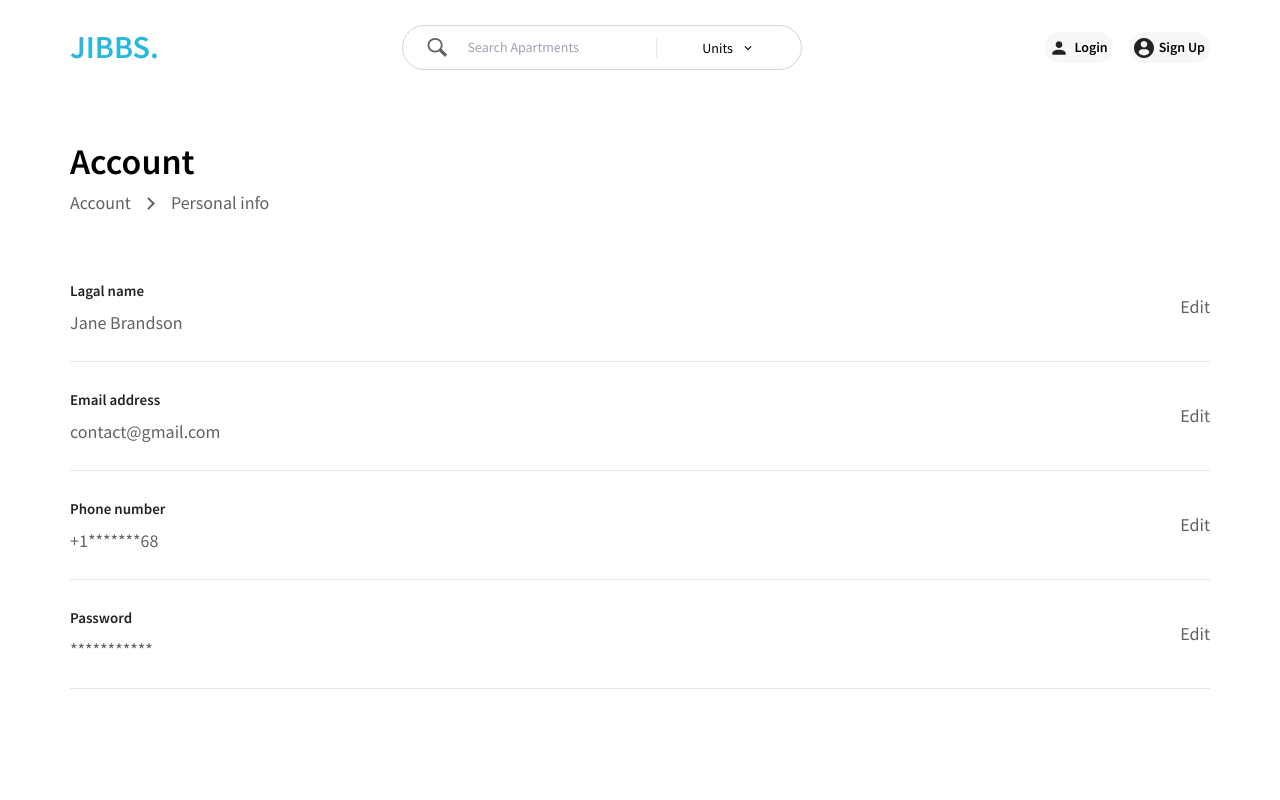
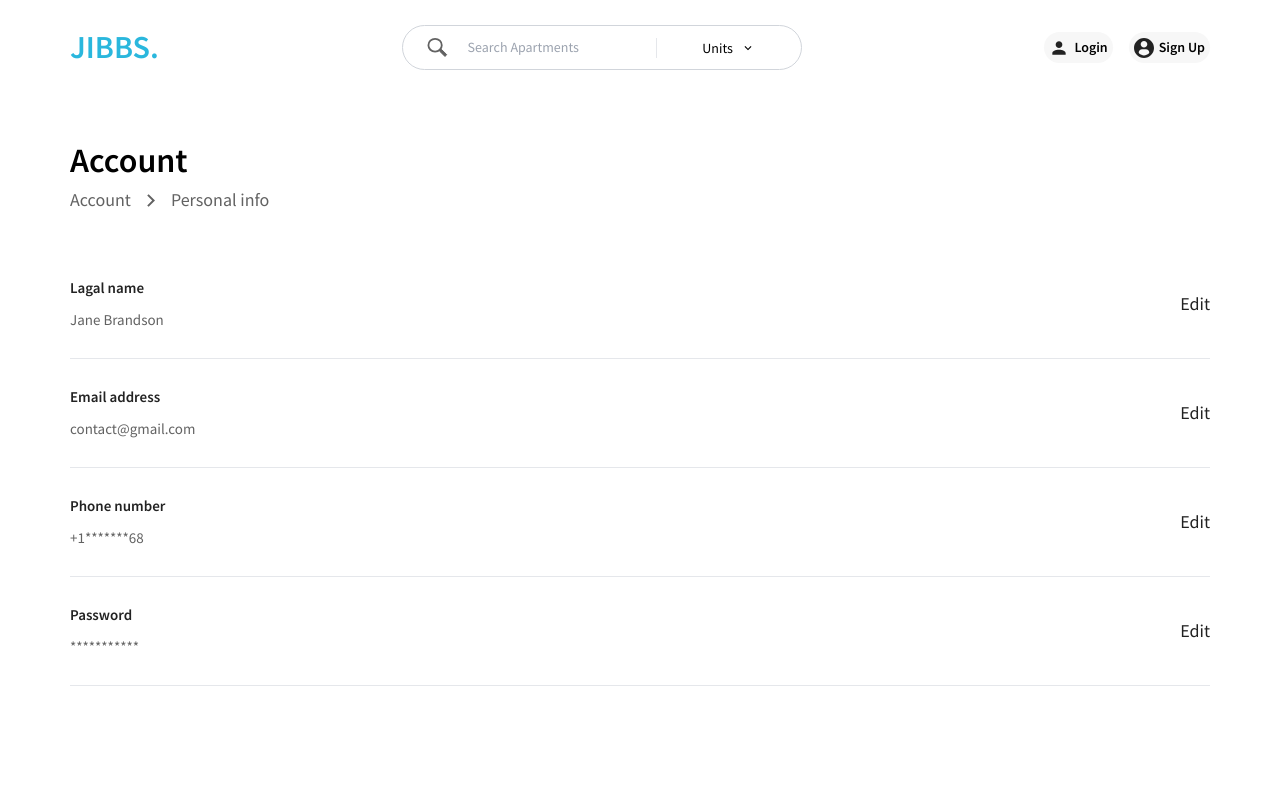
Before and after one commit to shariful10/jiibs, a Next.js app: page /account/personal-info in a window 1280 px wide. Shown: the top 800 px of the page. Built offline with nearby package versions, Linux system fonts and the light colour scheme.

Commit message:
Refector: Account Page, Personal Info & Tours & Open Houses

```diff
--- a/src/Components/AccountPageCard.jsx
+++ b/src/Components/AccountPageCard.jsx
@@ -51,12 +51,12 @@ const AccountPageCard = () => {
 					className="p-4 md:p-6 border-2 border-lightGrayBorder hover:bg-lightGray rounded-md duration-[0.4s]"
 				>
 					<Link href={url}>
-						<Image src={avatar} alt="avatar" />
-						<div className="mt-6">
-							<h1 className="text-2xl text-blackText font-semibold mb-2">
+						<Image src={avatar} className="w-[30px]" alt="avatar" />
+						<div className="mt-2">
+							<h1 className="text-xl text-blackText font-semibold mb-2">
 								{title}
 							</h1>
-							<p className="text-xl text-darkGray">{subtitle}</p>
+							<p className="text-lg text-darkGray">{subtitle}</p>
 						</div>
 					</Link>
 				</div>
--- a/src/Components/Pages/profileInfo/InputField.jsx
+++ b/src/Components/Pages/profileInfo/InputField.jsx
@@ -2,7 +2,7 @@ import React from 'react'
 
 const InputField = ({ lavel, name, defaultValue }) => {
    return (
-      <div className="text-base">
+      <div className="text-[15px]">
          <p className="text-blackText mb-3">{lavel}</p>
          <input
             name={name}
--- a/src/Components/Pages/profileInfo/PageTitle.jsx
+++ b/src/Components/Pages/profileInfo/PageTitle.jsx
@@ -4,7 +4,7 @@ import Link from "next/link";
 const PageTitle = () => {
    return (
       <>
-         <h2 className="text-[36px] font-semibold">Account</h2>
+         <h2 className="text-[34px] font-semibold">Account</h2>
          <div className="flex items-center gap-2 text-darkGray text-lg">
             <Link href="/account" className="hover:text-primary">
                Account
--- a/src/Components/Pages/profileInfo/ProfileInfoContent.jsx
+++ b/src/Components/Pages/profileInfo/ProfileInfoContent.jsx
@@ -5,8 +5,8 @@ const ProfileInfoContent = ({ className, lavel, title, children }) => {
 		<div
 			className={`flex justify-between items-center border-b pb-6 text-lg ${className}`}
 		>
-			<div className="flex flex-col gap-1">
-				<h4 className="text-[15px] font-semibold text-blackText">{lavel}</h4>
+			<div className="flex flex-col gap-1 text-[15px]">
+				<h4 className="font-semibold text-blackText">{lavel}</h4>
 				<p>{title}</p>
 			</div>
 			{children}
--- a/src/Components/Pages/profileInfo/ProfileInfoDetails.jsx
+++ b/src/Components/Pages/profileInfo/ProfileInfoDetails.jsx
@@ -49,7 +49,7 @@ const ProfileInfoDetails = ({
 						<div className="flex flex-col items-center md:items-start">
 							<button
 								onClick={() => setRename(false)}
-								className="text-white bg-primary font-semibold py-1 px-3 mt-5 rounded-md"
+								className="text-sm text-white bg-primary font-semibold py-[5px] px-[15px] mt-5 rounded-md"
 							>
 								Save
 							</button>
@@ -66,7 +66,7 @@ const ProfileInfoDetails = ({
 					lavel="Lagal name"
 					title="Jane Brandson"
 				>
-					<button onClick={() => setRename(true)} className="font-medium">
+					<button onClick={() => setRename(true)} className="font-medium text-blackText">
 						Edit
 					</button>
 				</ProfileInfoContent>
@@ -97,7 +97,7 @@ const ProfileInfoDetails = ({
                   <div className="flex flex-col items-center md:items-start">
                      <button
                         onClick={() => setEditEmail(false)}
-                        className="text-white bg-primary font-semibold py-1 px-3 mt-5 rounded-md"
+                        className="text-sm text-white bg-primary font-semibold py-[5px] px-[15px] mt-5 rounded-md"
                      >
                         Save
                      </button>
@@ -116,7 +116,7 @@ const ProfileInfoDetails = ({
 				>
 					<button
 						onClick={() => setEditEmail(true)}
-						className="font-medium"
+						className="font-medium text-blackText"
 					>
 						Edit
 					</button>
@@ -141,7 +141,7 @@ const ProfileInfoDetails = ({
                </div>
                <button
                   onClick={() => setEditPhone(false)}
-                  className="text-white bg-primary font-semibold py-1 px-3 mt-5 rounded-md"
+                  className="text-sm text-white bg-primary font-semibold py-[5px] px-[15px] mt-5 rounded-md"
                >
                   Save
                </button>
@@ -158,7 +158,7 @@ const ProfileInfoDetails = ({
 				>
 					<button
 						onClick={() => setEditPhone(true)}
-						className="font-medium"
+						className="font-medium text-blackText"
 					>
 						Edit
 					</button>
@@ -185,7 +185,7 @@ const ProfileInfoDetails = ({
 					<div className="flex flex-col items-center md:items-start">
 						<button
 							onClick={() => setEditPass(false)}
-							className="text-white bg-primary font-semibold py-2 px-3 mt-5 rounded-md"
+							className="text-sm text-white bg-primary font-semibold py-[5px] px-[15px] mt-5 rounded-md"
 						>
 							Update Password
 						</button>
@@ -203,7 +203,7 @@ const ProfileInfoDetails = ({
 				>
 					<button
 						onClick={() => setEditPass(true)}
-						className="font-medium"
+						className="font-medium text-blackText"
 					>
 						Edit
 					</button>
--- a/src/app/(root)/account/page.jsx
+++ b/src/app/(root)/account/page.jsx
@@ -3,7 +3,7 @@ import AccountPageCard from "@/Components/AccountPageCard";
 
 const AccountPage = () => {
 	return (
-		<Container className="px-6 md:px-0">
+		<Container className="px-6 md:px-0 min-h-[calc(100vh-95px)]">
 			<div className="mt-10 mb-20">
 				<h2 className="text-[34px] font-semibold mb-10">Account</h2>
 				<AccountPageCard />
--- a/src/app/(root)/account/personal-info/page.jsx
+++ b/src/app/(root)/account/personal-info/page.jsx
@@ -29,7 +29,9 @@ const PersonalInfo = () => {
 							<Link href="/account/personal-info" onClick={handleClose}>
 								<Image src={leftIcon} alt="leftIcon" />
 							</Link>
-              <p className="w-[80%] text-center">Editing Personal Info</p>
+							<p className="w-[80%] text-center">
+								Editing Personal Info
+							</p>
 						</div>
 					) : (
 						<PageTitle />
--- a/src/app/(root)/tours-and-open-houses/page.jsx
+++ b/src/app/(root)/tours-and-open-houses/page.jsx
@@ -34,7 +34,7 @@ const ToursAndOpenHouses = () => {
 						</p>
 					</div>
 					<Link href="#">
-						<button className="text-white bg-primary py-2 px-4 rounded-md">
+						<button className="text-[15px] text-white bg-primary py-2.5 px-6 rounded-md">
 							Explore
 						</button>
 					</Link>
```
Lines whose indentation alone changed are shown as unchanged.
